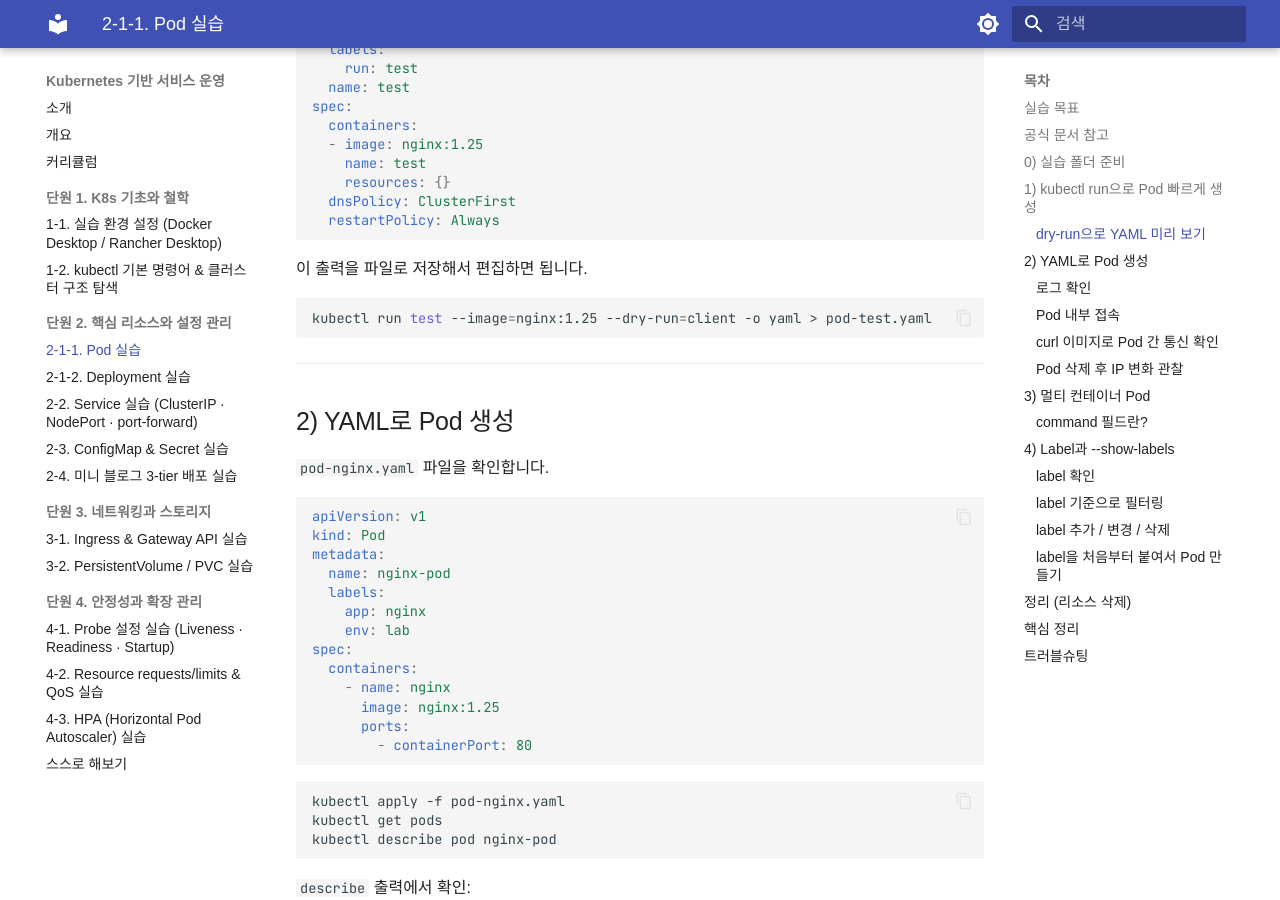
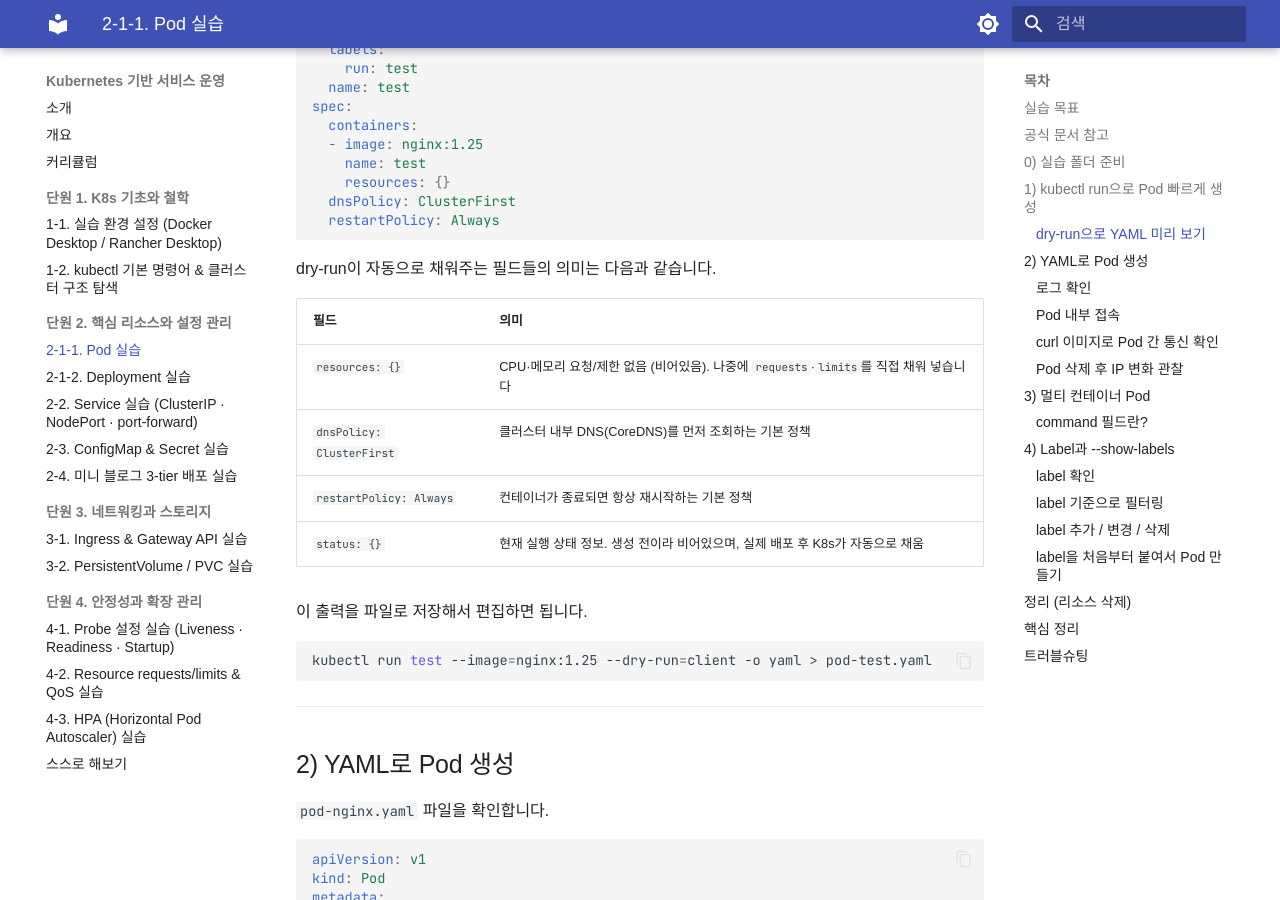
Before and after one commit to skilleat-labs/docker-k8s-labs, an MkDocs documentation site: the page built from docs/modules/module10/2-1-1.md, in a window 1280 px wide and 900 px high, scrolled down 1490 px. Built offline with MkDocs 1.6.1 and Material for MkDocs 9.7.7, drawn with Linux system fonts in a browser that asks for light colours; some web fonts are replaced.

Commit message:
docs: dry-run 자동 생성 필드(resources, dnsPolicy, restartPolicy, status) 설명 추가

````diff
--- a/docs/modules/module10/2-1-1.md
+++ b/docs/modules/module10/2-1-1.md
@@ -79,6 +79,15 @@ spec:
   dnsPolicy: ClusterFirst
   restartPolicy: Always
 ```
+
+dry-run이 자동으로 채워주는 필드들의 의미는 다음과 같습니다.
+
+| 필드 | 의미 |
+|---|---|
+| `resources: {}` | CPU·메모리 요청/제한 없음 (비어있음). 나중에 `requests`·`limits`를 직접 채워 넣습니다 |
+| `dnsPolicy: ClusterFirst` | 클러스터 내부 DNS(CoreDNS)를 먼저 조회하는 기본 정책 |
+| `restartPolicy: Always` | 컨테이너가 종료되면 항상 재시작하는 기본 정책 |
+| `status: {}` | 현재 실행 상태 정보. 생성 전이라 비어있으며, 실제 배포 후 K8s가 자동으로 채움 |
 
 이 출력을 파일로 저장해서 편집하면 됩니다.
 
````
